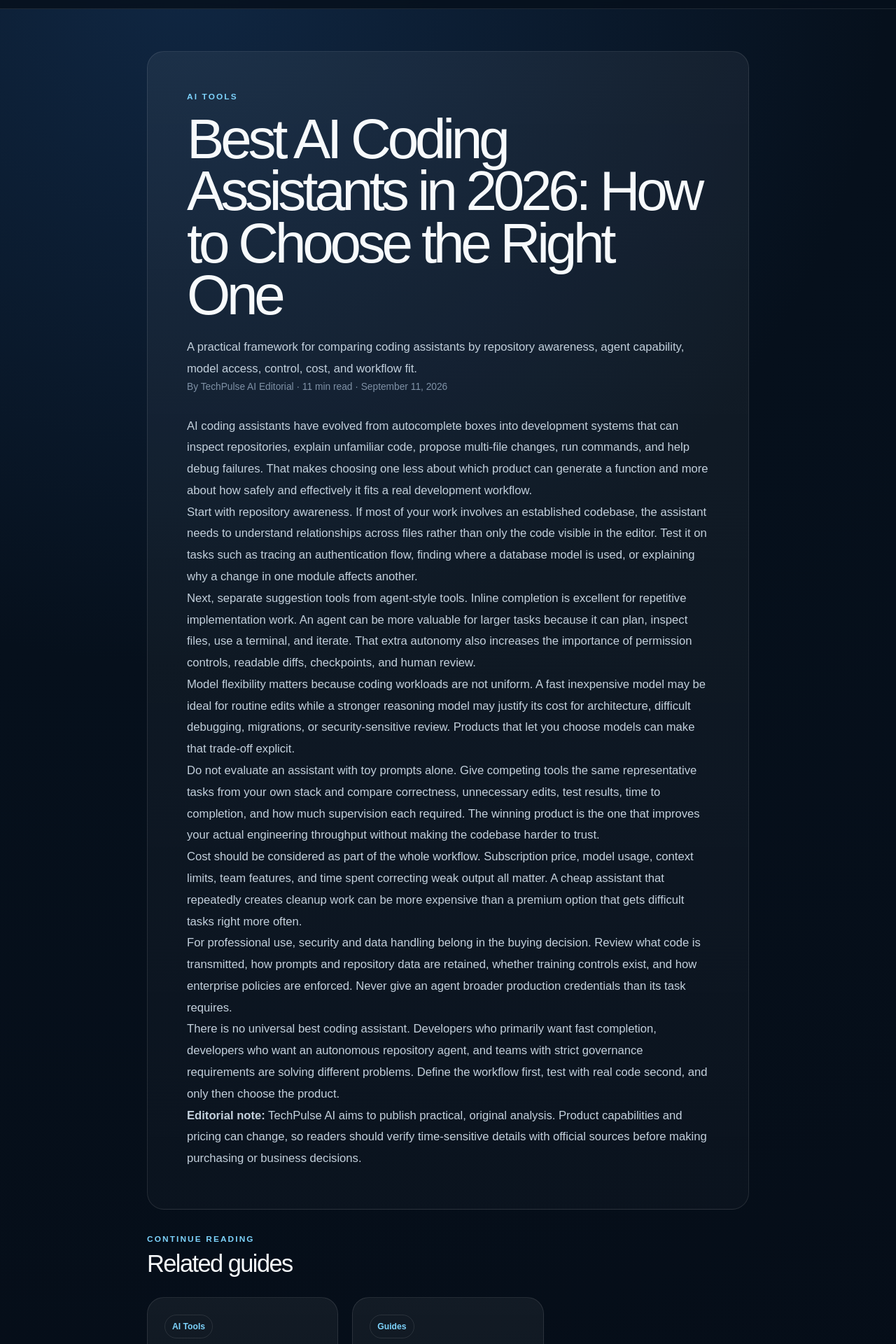
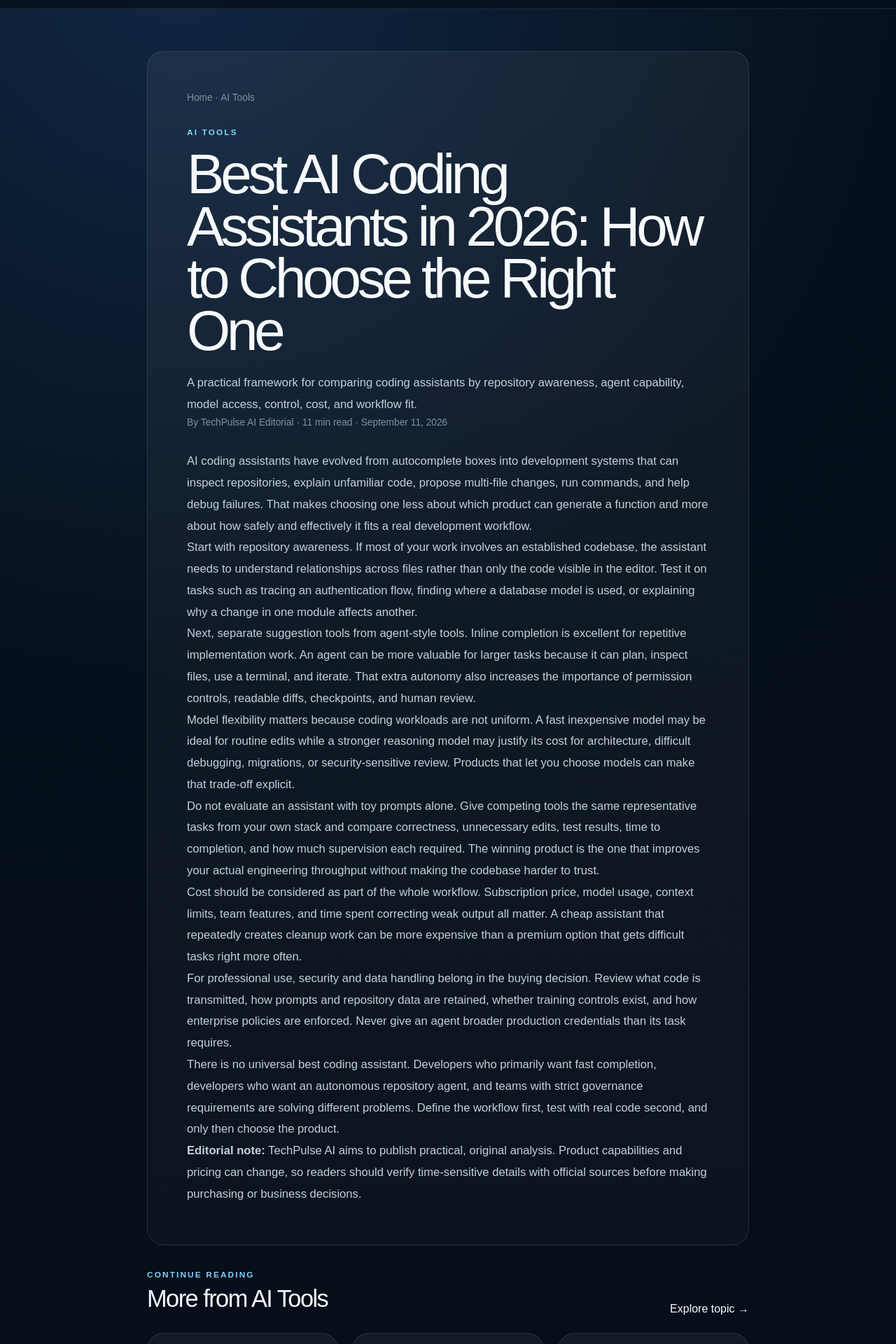
Before and after one commit to winnzzy/techpulse-ai, a Next.js app: page /articles/best-ai-coding-assistants-2026 in a window 1280 px wide. Shown: the part 60-1980 px from the top of the page at 70% size. Built offline with nearby package versions, Linux system fonts and the light colour scheme; no server answers.

Commit message:
Improve article internal linking and breadcrumb schema

```diff
--- a/app/articles/[slug]/page.tsx
+++ b/app/articles/[slug]/page.tsx
@@ -3,6 +3,12 @@ import Link from "next/link";
 import { notFound } from "next/navigation";
 import { getPost, posts } from "@/lib/posts";
 import { siteUrl } from "@/lib/site";
+
+const categoryHref: Record<string, string> = {
+  "AI Tools": "/category/ai-tools",
+  "AI Explained": "/category/ai-explained",
+  Guides: "/category/guides",
+};
 
 export function generateStaticParams() {
   return posts.map((post) => ({ slug: post.slug }));
@@ -31,8 +37,13 @@ export default async function ArticlePage({ params }: { params: Promise<{ slug:
   const post = getPost(slug);
   if (!post) notFound();
 
-  const related = posts.filter((candidate) => candidate.slug !== post.slug).slice(0, 2);
-  const jsonLd = {
+  const related = posts
+    .filter((candidate) => candidate.slug !== post.slug)
+    .sort((a, b) => Number(b.category === post.category) - Number(a.category === post.category))
+    .slice(0, 3);
+  const hubHref = categoryHref[post.category] ?? "/search";
+
+  const articleJsonLd = {
     "@context": "https://schema.org",
     "@type": "Article",
     headline: post.title,
@@ -47,10 +58,24 @@ export default async function ArticlePage({ params }: { params: Promise<{ slug:
     mainEntityOfPage: `${siteUrl}/articles/${post.slug}`,
   };
 
+  const breadcrumbJsonLd = {
+    "@context": "https://schema.org",
+    "@type": "BreadcrumbList",
+    itemListElement: [
+      { "@type": "ListItem", position: 1, name: "Home", item: siteUrl },
+      { "@type": "ListItem", position: 2, name: post.category, item: `${siteUrl}${hubHref}` },
+      { "@type": "ListItem", position: 3, name: post.title, item: `${siteUrl}/articles/${post.slug}` },
+    ],
+  };
+
   return (
     <main className="article-wrap">
       <article className="article-shell">
-        <script type="application/ld+json" dangerouslySetInnerHTML={{ __html: JSON.stringify(jsonLd) }} />
+        <script type="application/ld+json" dangerouslySetInnerHTML={{ __html: JSON.stringify(articleJsonLd) }} />
+        <script type="application/ld+json" dangerouslySetInnerHTML={{ __html: JSON.stringify(breadcrumbJsonLd) }} />
+        <nav className="meta" aria-label="Breadcrumb">
+          <Link href="/">Home</Link> · <Link href={hubHref}>{post.category}</Link>
+        </nav>
         <div className="eyebrow">{post.category}</div>
         <h1>{post.title}</h1>
         <p className="lead">{post.excerpt}</p>
@@ -65,8 +90,9 @@ export default async function ArticlePage({ params }: { params: Promise<{ slug:
         <div className="section-head">
           <div>
             <div className="eyebrow">Continue reading</div>
-            <h2>Related guides</h2>
+            <h2>More from {post.category}</h2>
           </div>
+          <Link href={hubHref}>Explore topic →</Link>
         </div>
         <div className="grid">
           {related.map((item) => (
```
